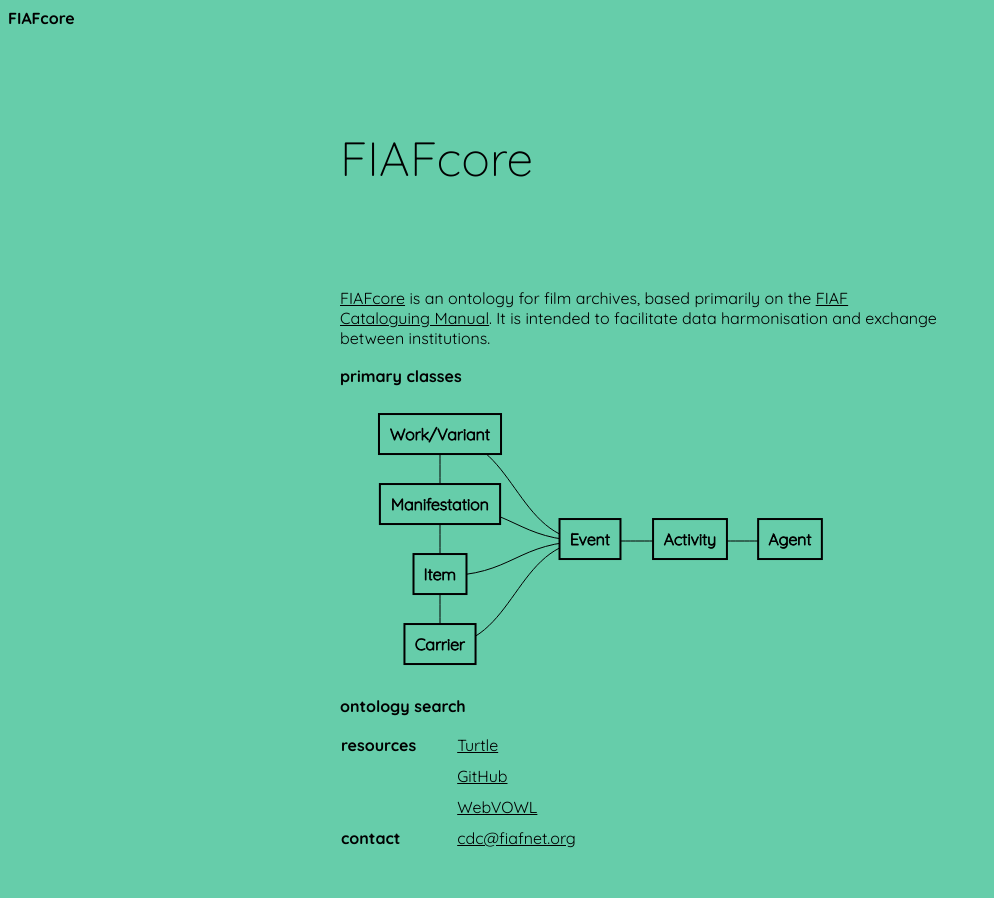
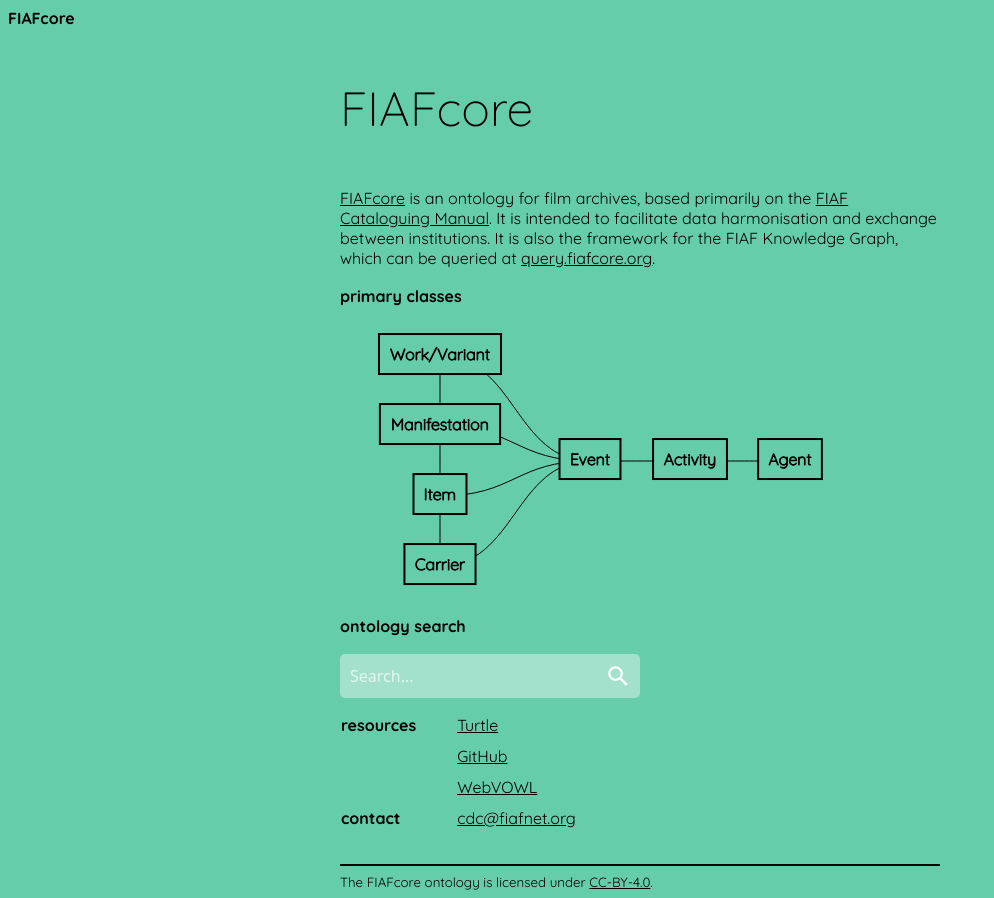
Before and after one commit to FIAF/FIAFcore-docs, a Flask app: page / in a window 1280 px wide. Shown: the whole page, without its empty margins (0-994 px from the left). Before the commit the page ends 848 px from the top, so only its background shows below. Run offline with Flask 3, Linux system fonts and the light colour scheme.

Commit message:
added searchbox

```diff
--- a/app-index.py
+++ b/app-index.py
@@ -1,20 +1,48 @@
 
-from flask import Flask, render_template
+from flask import Flask, render_template, request
 import json
 import pathlib
+import rdflib
+import requests
 
 with open(pathlib.Path.cwd() / 'static' / 'summary.json') as data:
     data = json.load(data)
+
+# searchable items are all classes, properties and named individuals.
+
+graph = rdflib.Graph().parse('https://raw.githubusercontent.com/FIAF/FIAFcore/v1.1.0/FIAFcore.ttl', format='ttl')
+
+searchable_items = list()
+for s,p,o in graph.triples((None, rdflib.RDF.type, rdflib.OWL.Class)):
+
+    label = ''
+    for a,b,c in graph.triples((s, rdflib.RDFS.label, None)):
+        if c.language == 'en':
+            label = c
+
+    description = 'No description.'
+    for a,b,c in graph.triples((s, rdflib.URIRef('http://purl.org/dc/elements/1.1/description'), None)):
+        if c.language == 'en':
+            description = c
+
+    searchable_items.append({'uri':s, 'label':label, 'description':description})
 
 app = Flask(__name__)
 
 @app.route('/', methods=['GET', 'POST'])
 def home_page():
 
-    return render_template(
-        'index.html',
-        data=data
-        )
+    return render_template('index.html', data=data)
+
+@app.route('/search', methods=['GET', 'POST'])
+def search():
+    if request.method == 'POST':
+        search_term = request.form['search']
+        search_results = [i for i in searchable_items if search_term.lower() in i['label'].lower()]
+        search_results = sorted(search_results, key=lambda d: d['label'])
+
+        return render_template('search.html', search_term=search_term, search_results=search_results)
+    return render_template('search.html')
 
 if __name__ == "__main__":
     app.run(debug=True, port=5027)
--- a/static/main.css
+++ b/static/main.css
@@ -33,11 +33,3 @@ td {
     padding-bottom: 10px;
     padding-right: 40px;
 }
-
-details > summary {
-    list-style-type: '';
-}
-
-details[open] > summary {
-    list-style-type: '';
-}
--- a/templates/index.html
+++ b/templates/index.html
@@ -5,24 +5,76 @@
     <link rel="stylesheet" type="text/css" href="{{ url_for('static', filename='main.css') }}">
     <link href="https://fonts.googleapis.com/css?family=Quicksand:100,200,300,400,500,600,700,800,900"
         rel="stylesheet" />
+
+    <style>
+        form {
+            background-color: #A3E1CC;
+            width: 300px;
+            height: 44px;
+            border-radius: 5px;
+            display: flex;
+            flex-direction: row;
+            align-items: center;
+        }
+
+        input {
+            all: unset;
+            font: 16px system-ui;
+            height: 100%;
+            width: 100%;
+            padding: 6px 10px;
+        }
+
+        ::placeholder {
+            color: #fff;
+            opacity: 0.7;
+        }
+
+        button {
+            all: unset;
+            cursor: pointer;
+            width: 44px;
+            height: 44px;
+        }
+    </style>
 </head>
 
-<body style='background:mediumaquamarine;'>
+<body style='background:#66cdaa;'>
     {% include 'home.html' %}
     <div style='width:600px; margin: 0 auto;'>
-        <div style='padding-top:100px;padding-bottom:100px'>
+        <div style='padding-top:50px;padding-bottom:50px'>
             <tspan class="text title">FIAFcore</tspan><br>
         </div>
         <tspan class="text value">
             <a href="https://fiafcore.org/">FIAFcore</a> is an ontology for film archives, based primarily on the <a
                 href="https://www.fiafnet.org/pages/E-Resources/Cataloguing-Manual.html">FIAF Cataloguing Manual</a>. It
-            is intended to
-            facilitate data harmonisation and exchange between institutions.
+            is intended to facilitate data harmonisation and exchange between institutions. It is also the framework for
+            the FIAF Knowledge Graph, which can be queried at
+            <a
+                href="https://query.fiafcore.org/sparql?name=&infer=true&sameAs=true&query=PREFIX%20rdf%3A%20%3Chttp%3A%2F%2Fwww.w3.org%2F1999%2F02%2F22-rdf-syntax-ns%23%3E%0APREFIX%20rdfs%3A%20%3Chttp%3A%2F%2Fwww.w3.org%2F2000%2F01%2Frdf-schema%23%3E%0Aselect%20%3Fworkvariant%20%3Fworkvariantlabel%20where%20%7B%20%0A%09%3Fworkvariant%20rdf%3Atype%20%3Chttps%3A%2F%2Fontology.fiafcore.org%2FWorkVariant%3E%20.%0A%20%20%20%20%3Fworkvariant%20rdfs%3Alabel%20%3Fworkvariantlabel%20.%0A%7D%20limit%20100%20%0A">query.fiafcore.org</a>.
+
+
         </tspan><br><br>
         <tspan class="text key">primary classes</tspan>
         <div id="paper"></div>
-        <tspan class="text key">ontology search</tspan>
-        <br><br>
+        <tspan class="text key">ontology search</tspan><br><br>
+
+
+        <form action="/search" method="POST">
+            <input type="text" name="search" placeholder="Search...">
+
+            <button><svg style="  color: #fff;
+        fill: currentColor;
+        width: 24px;
+        height: 24px;
+        padding: 10px;" viewBox="0 0 1024 1024">
+                    <path class="path1"
+                        d="M848.471 928l-263.059-263.059c-48.941 36.706-110.118 55.059-177.412 55.059-171.294 0-312-140.706-312-312s140.706-312 312-312c171.294 0 312 140.706 312 312 0 67.294-24.471 128.471-55.059 177.412l263.059 263.059-79.529 79.529zM189.623 408.078c0 121.364 97.091 218.455 218.455 218.455s218.455-97.091 218.455-218.455c0-121.364-103.159-218.455-218.455-218.455-121.364 0-218.455 97.091-218.455 218.455z">
+                    </path>
+                </svg></button>
+        </form>
+
+
         <table style='border: 0px solid black; border-collapse: collapse;'>
             <tr>
                 <td>
@@ -65,6 +117,11 @@
                     </a>
                 </td>
             </tr>
+        </table><br>
+        <hr style="border: 1px solid black;">
+        <sub>
+            <tspan class="text">The FIAFcore ontology is licensed under <u>CC-BY-4.0</u>.</tspan>
+        </sub>
     </div>
     <script src="https://d3js.org/d3.v7.min.js"></script>
     <script>let graph_terms = JSON.parse('{{ data|tojson() }}')</script>
```
Also changed, not shown: templates/search.html (added, +31 -0 lines).
